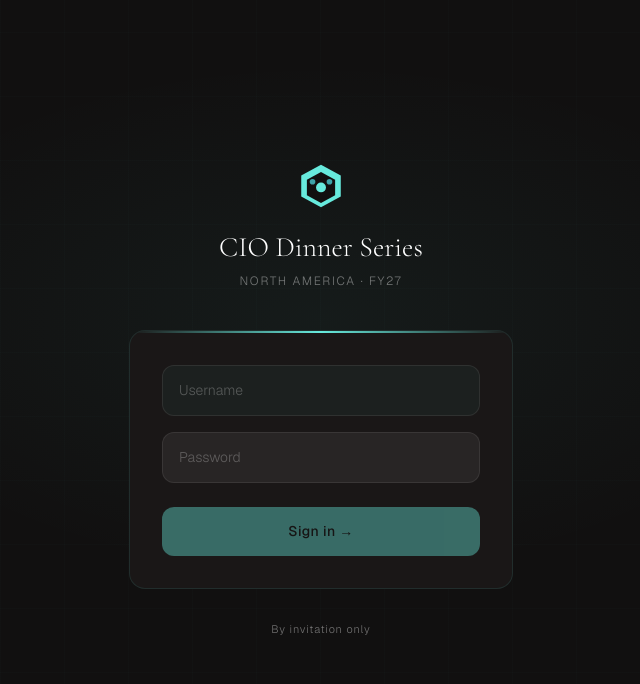
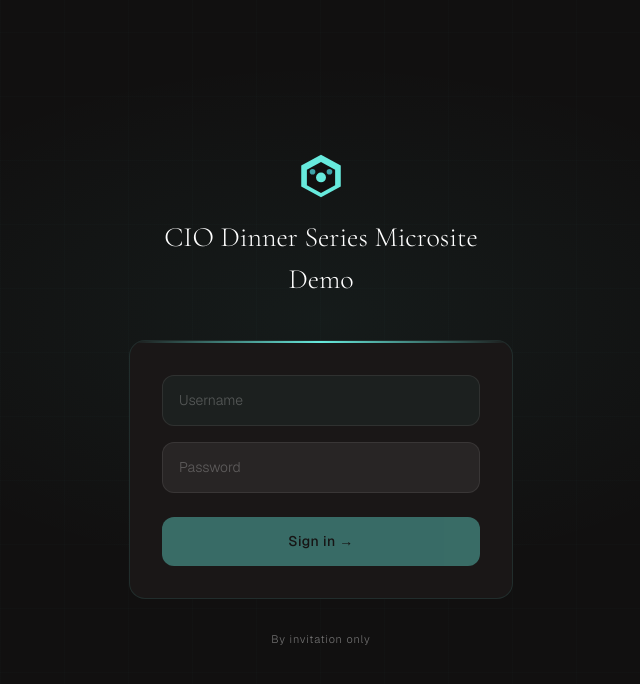
Before and after one commit to cmeeker/cio-dinner-series-microsite, a Next.js app: page /login in a window 1280 px wide. Shown: the top 684 px of the page, without its empty margins (319-959 px from the left). Built offline with nearby package versions, Linux system fonts and the light colour scheme.

Commit message:
fix: update login page heading
Made-with: Cursor

```diff
--- a/app/login/LoginClient.tsx
+++ b/app/login/LoginClient.tsx
@@ -87,14 +87,8 @@ function LoginForm() {
             className="text-[28px] font-light text-center"
             style={{ fontFamily: "var(--font-cormorant)" }}
           >
-            CIO Dinner Series
+            CIO Dinner Series Microsite Demo
           </h1>
-          <p
-            className="text-[12px] tracking-[0.14em] uppercase mt-1"
-            style={{ color: "var(--text-muted)" }}
-          >
-            North America · FY27
-          </p>
         </div>
 
         {/* Form card */}
```
